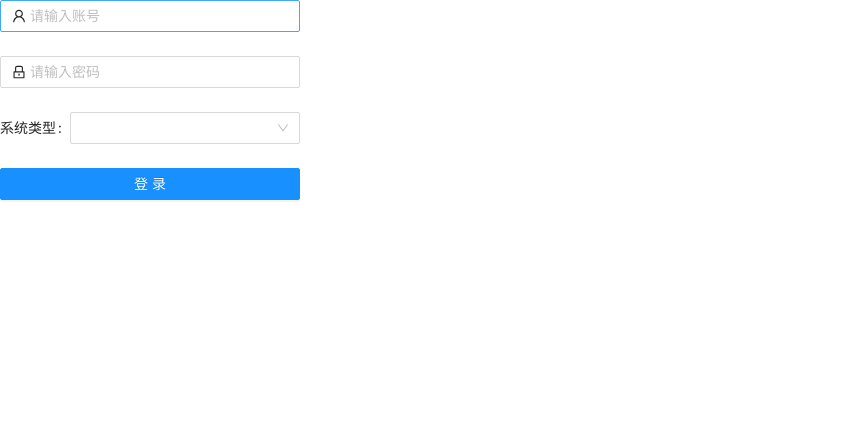
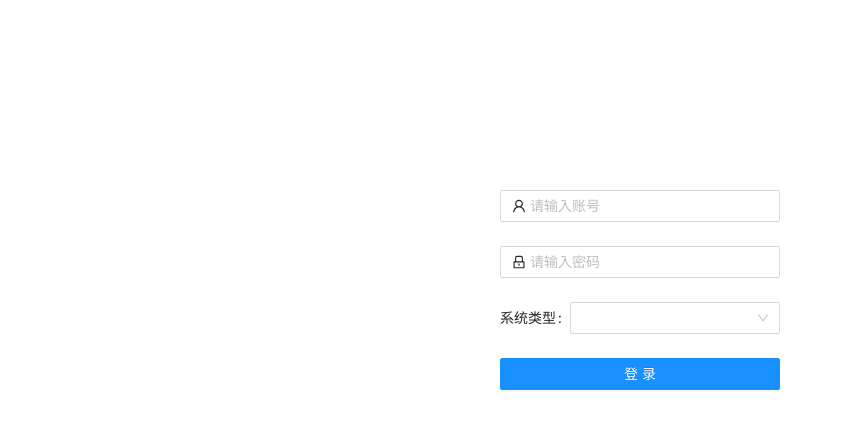
Before and after one commit to LeftShoot/reactDemo, a React (Create React App) app in the folder react-demo/: page /#/Login in a window 1280 px wide. Shown: the top 428 px of the page, without its empty margins (0-843 px from the left). Built offline with nearby package versions, Linux system fonts and the light colour scheme.

Commit message:
加入loading

```diff
--- a/react-demo/src/assets/css/Login.css
+++ b/react-demo/src/assets/css/Login.css
@@ -1,5 +1,24 @@
 #components-form-demo-normal-login .login-form {
   max-width: 300px;
+  margin: 180px auto;
+  padding: 10px;
+  border-radius: 10px;
+  position: relative;
+}
+
+.login-form .example{
+  text-align: center;
+  background: rgba(255, 255, 255, 0.6);
+  border-radius: 4px;
+  margin-bottom: 20px;
+  padding: 88px 50px;
+  margin: 20px 0;
+  position: absolute;
+  left: 0;
+  top: 0;
+  width: 100%;
+  height: 100%;
+  z-index: 2;
 }
 
 #components-form-demo-normal-login .login-form-forgot {
--- a/react-demo/src/pages/Login.js
+++ b/react-demo/src/pages/Login.js
@@ -2,13 +2,16 @@ import React from 'react';
 import { Form, Input, Button, Select } from 'antd';
 import { UserOutlined, LockOutlined } from '@ant-design/icons';
 import '../assets/css/Login.css';
+import { Spin } from 'antd';
 
 import axios from 'axios';
 
 export default () => {
+    let isLoading = false;
+
     const onFinish = values => {
         console.log('Received values of form: ', values);
-
+        isLoading = true;
         axios.post('http://rap2.taobao.org:38080/app/mock/data/1722836', {
           account: '',
           psw: ''
@@ -34,8 +37,14 @@ export default () => {
 
       return (
         <div id="components-form-demo-normal-login">
+
          <Form name="normal_login" className="login-form" initialValues={initialValues} onFinish={onFinish}>
-
+           {
+             isLoading &&
+             <div className="example">
+              <Spin />
+             </div>
+           }
           <Form.Item name="username" rules={rules["username"]}>
             <Input prefix={<UserOutlined/>} placeholder="请输入账号" />
           </Form.Item>
```
